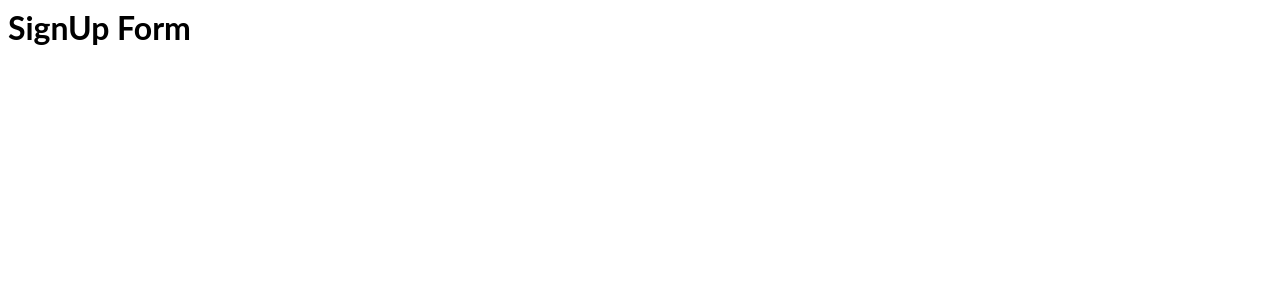
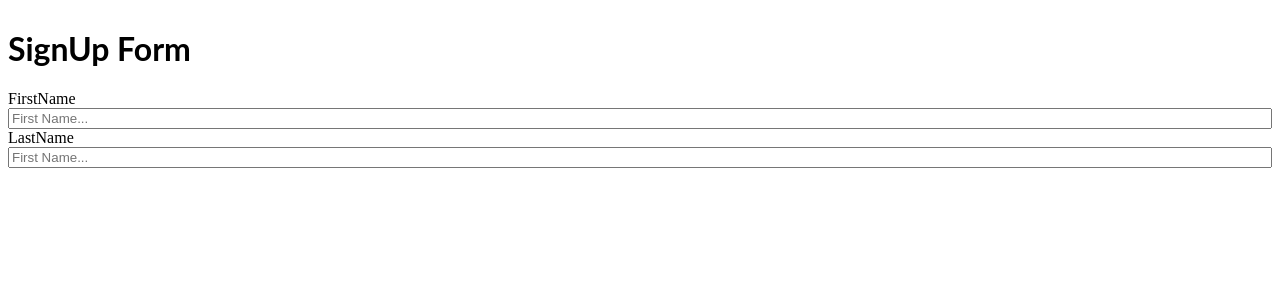
Before and after one commit to mohandand/SignupForm, a React (Create React App) app: page / in a window 1280 px wide. Shown: the top 300 px of the page. Built offline with nearby package versions, Linux system fonts and the light colour scheme.

Commit message:
2 files modified

```diff
--- a/SignUp.tsx
+++ b/SignUp.tsx
@@ -1,9 +1,14 @@
 import React, { useState } from 'react';
+import './style.css';
 
 export default function SignUp() {
   return (
-    <div>
+    <div className="container">
       <h1>SignUp Form</h1>
+      <label>FirstName</label>
+      <input type="text" placeholder="First Name..." />
+      <label>LastName</label>
+      <input type="text" placeholder="First Name..." />
     </div>
   );
 }
--- a/style.css
+++ b/style.css
@@ -1,3 +1,7 @@
 h1, p {
   font-family: Lato;
 }
+.container{
+  display: flex;
+  flex-direction: column;
+}
```
